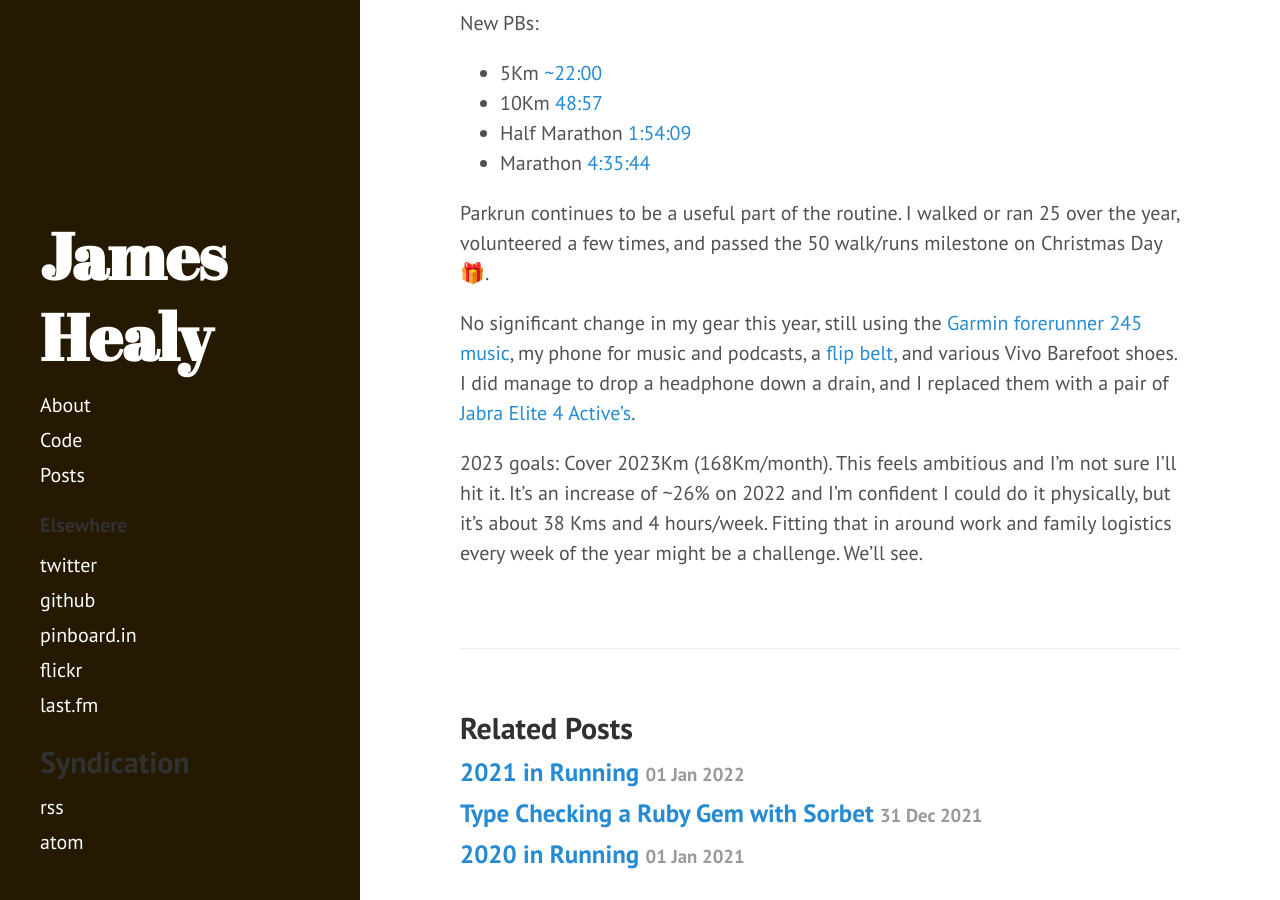
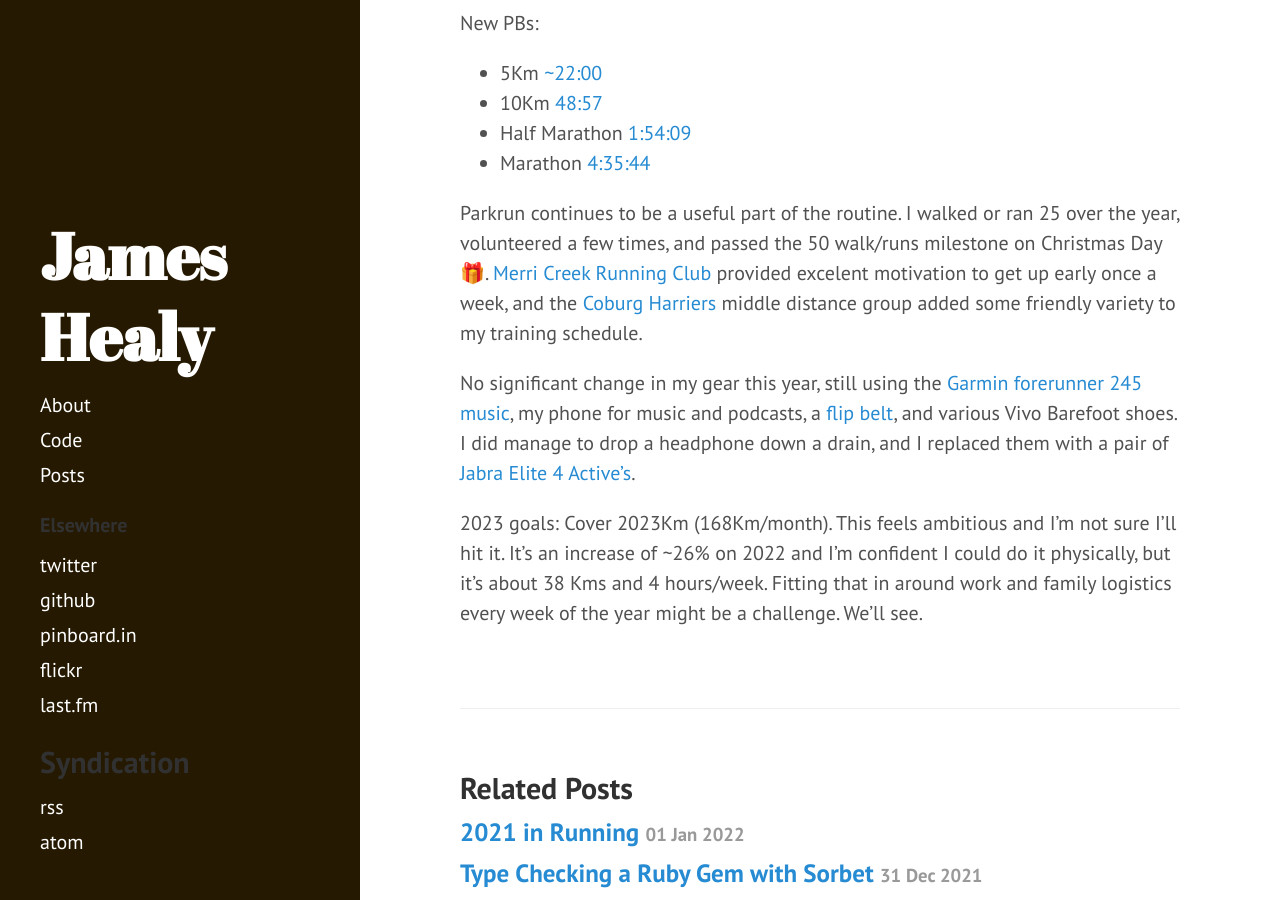
Before and after one commit to yob/yob.github.com, a Jekyll site: the page built from _posts/2023-01-04-2022-in-running.markdown, in a window 1280 px wide and 900 px high, scrolled down 1154 px. Built offline with Jekyll 4.4.1, drawn with Linux system fonts in a browser that asks for light colours.

Commit message:
tweak 2022 running post

```diff
--- a/_posts/2023-01-04-2022-in-running.markdown
+++ b/_posts/2023-01-04-2022-in-running.markdown
@@ -40,7 +40,10 @@ New PBs:
 
 Parkrun continues to be a useful part of the routine. I walked or ran 25 over the
 year, volunteered a few times, and passed the 50 walk/runs milestone on
-Christmas Day 🎁.
+Christmas Day 🎁. [Merri Creek Running Club](https://merricreekrunning.club/)
+provided excelent motivation to get up early once a week, and the [Coburg
+Harriers](https://www.coburgharriers.org.au/) middle distance group added some
+friendly variety to my training schedule.
 
 No significant change in my gear this year, still using the [Garmin forerunner
 245 music](https://www.garmin.com/en-AU/p/646690), my phone for music and
```
